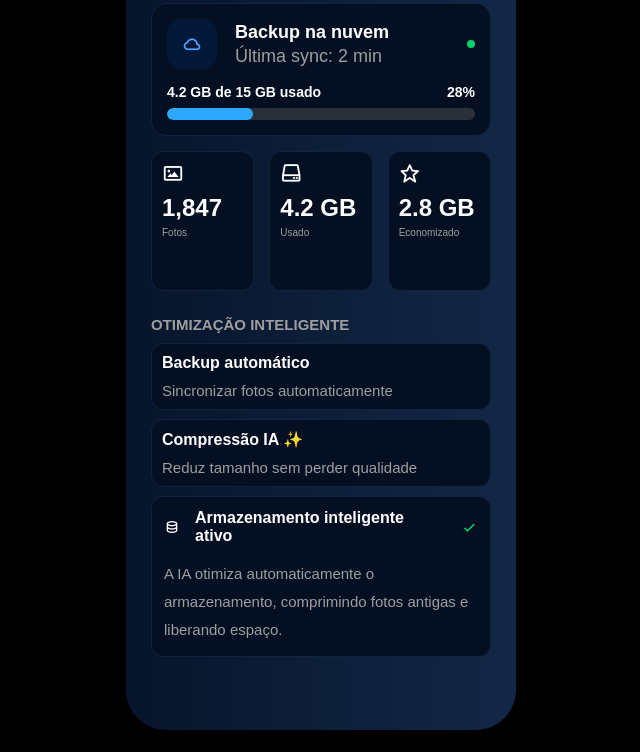
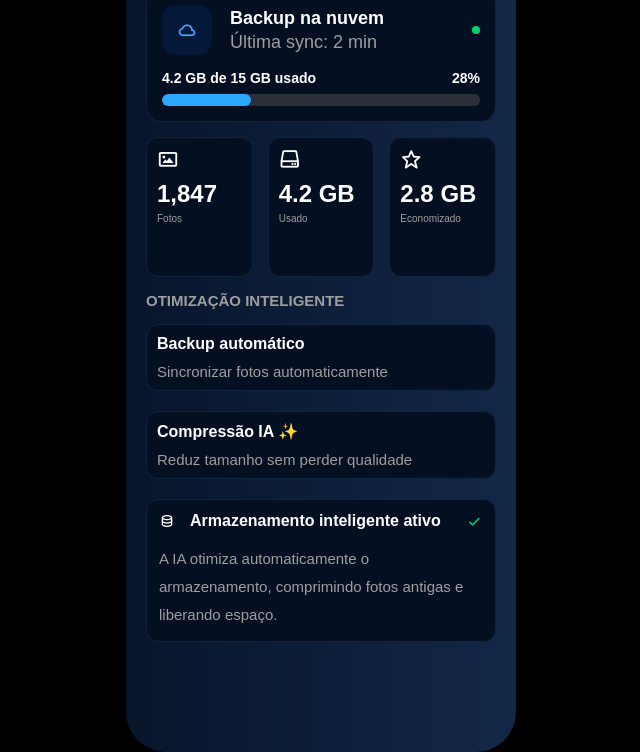
Before and after one commit to isadorabassoasseiro-boop/Sprint2, a plain HTML site: page armazenamento.html in a window 1280 px wide. Shown: the part 70-822 px from the top of the page, without its empty margins (319-959 px from the left). Before the commit the page ends 800 px from the top, so only its background shows below. Drawn offline with nearby package versions, Linux system fonts and the light colour scheme.

Commit message:
fix/css e html

```diff
--- a/css/armazenamento.css
+++ b/css/armazenamento.css
@@ -6,17 +6,20 @@
 }
 
 body{
+    height: 100vh;
     background-color: black;
     color: white;
-    min-height: 10vh;
+
 }
 
 .armazenamento{
     width: 390px;
-    min-height: 100vh;
+    height: 844px;
     background: linear-gradient(to right, #07152b, #132747);
     border-radius: 40px;
-    padding: 25px;
+    position: relative;
+    padding: 20px;
+
 }
 
 .topo-armazenamento{
@@ -32,7 +35,7 @@
 }
 
 .topo-armazenamento h1{
-    font-size: 22px;
+    font-size: 31px;
 }
 
 .backup-card{
@@ -40,7 +43,8 @@
     border: 1px solid #102340;
     border-radius: 15px;
     padding: 15px;
-    margin-bottom: 15px;
+    margin-top: 25px;
+
 }
 
 .icone-backup{
@@ -94,7 +98,7 @@
 
 
 .cards-info{
-    margin-bottom: 25px;
+    margin-top: 15px;
 }
 
 .info-card{
@@ -125,7 +129,8 @@
 .otimizacao h2{
     color: #9e9e9e;
     font-size: 15px;
-    margin-bottom: 10px;
+    margin-bottom: 15px;
+    margin-top: 15px;
 }
 
 .switch-card{
@@ -133,7 +138,7 @@
     border: 1px solid #102340;
     border-radius: 12px;
     padding: 10px;
-    margin-bottom: 9px;
+    margin-bottom: 20px;
 }
 
 .switch-card h3{
--- a/css/configuracao.css
+++ b/css/configuracao.css
@@ -34,7 +34,7 @@
 }
 
 .topo-config h1{
-    font-size: 22px;
+    font-size: 31px;
 }
 
 .secao{
--- a/css/flexbox.css
+++ b/css/flexbox.css
@@ -44,7 +44,6 @@
     gap: 15px;
 }
 
-/* CARD */
 
 .card{
     display: flex;
@@ -52,7 +51,7 @@
     align-items: center;
 }
 
-/* CARD CONFIG */
+
 
 .card-config{
     display: flex;
--- a/css/style.css
+++ b/css/style.css
@@ -19,7 +19,7 @@
     background: transparent;
     border: none;
     color: white;
-    font-size: 18px;
+    font-size: 22px;
     cursor: pointer;
 }
 
@@ -45,7 +45,7 @@
 }
 
 .modos{
-    margin-bottom: 40px;
+    margin-top: 165%;
 }
 
 .modos button{
```
Also changed, not shown: armazenamento.html (+0 -7 lines), configuracao.html (+4 -21 lines), index.html (+6 -10 lines), status.html (+5 -10 lines).
